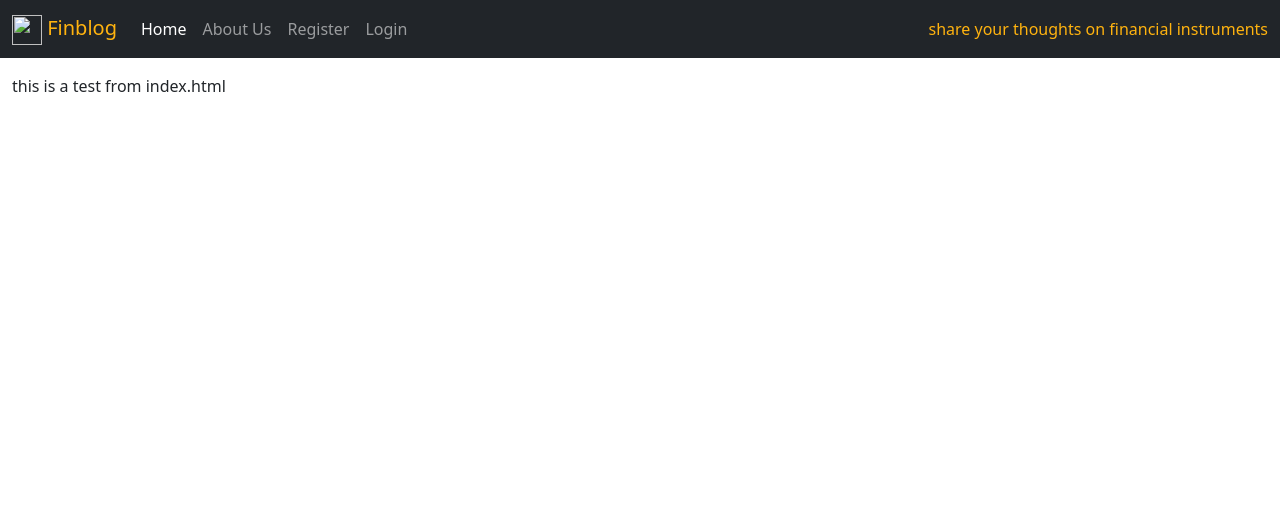
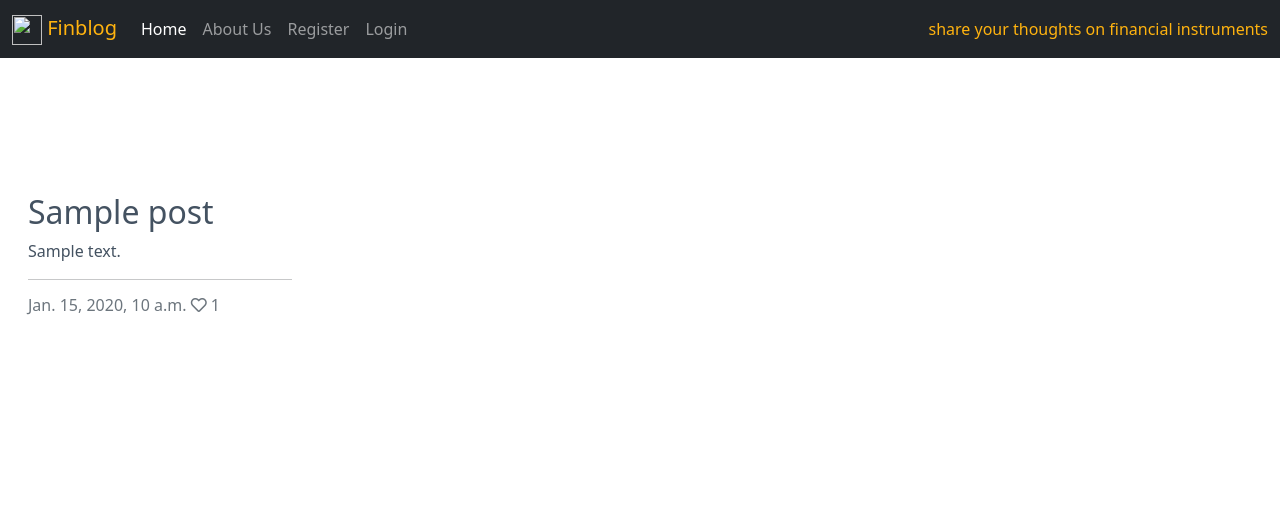
Before and after one commit to MaxRan92/FinBlog, a Django app: page / in a window 1280 px wide. Shown: the top 514 px of the page. Run offline with Django 3.2, Linux system fonts and the light colour scheme; tables that the repository leaves empty hold one stand-in row (values such as "Sample post").

Commit message:
Add asset card view w/CSS styling

```diff
--- a/static/css/style.css
+++ b/static/css/style.css
@@ -1,3 +1,33 @@
 .navbar span {
     color: #FFB30F !important;
 }
+
+/* Assets cards in index.html*/
+
+.card {
+    border: none;
+    background-color: transparent;
+}
+
+.image-container {
+    position: relative;
+    padding: 15%;
+}
+
+.image-flash {
+    position: absolute;
+    bottom: 5%;
+    min-width: 30%;
+    left: -2px;
+    background-color: #FFB30F;
+}
+
+.post-link {
+    text-decoration: none;
+    color: #445261;
+}
+
+.post-link:hover,
+.page-link {
+    color: #FFB30F;
+}
--- a/templates/index.html
+++ b/templates/index.html
@@ -8,10 +8,49 @@
         <!-- Blog Entries Column -->
         <div class="col-12 mt-3 left">
             <div class="row">
-                <p>this is a test from index.html</p>
+                {% for post in post_list %}
+                <div class="div col-md-3">
+                    <div class="div card mb-3">
+                        <div class="div card-body">
+                            <div class="image-container">
+                                {% if "placeholder" in post.featured_image.url %}
+                                <img class="card-img-top" src="https://www.apple.com/ac/structured-data/images/knowledge_graph_logo.png?202205200410">
+                                {% else %}
+                                <img class="card-img-top" src=" {{ post.featured_image.url }}">
+                                {% endif %}
+                            </div>
+                            <a href="#" class="post-link">
+                                <h2 class="card-title">{{ post.title }}</h2>
+                                <p class="card-text">{{ post.excerpt }}</p>
+                            </a>
+                            <hr />
+                            <p class="card-text text-muted h6">{{ post.created_on}} <i class="far fa-heart"></i>
+                                {{ post.number_of_likes }}</p>
+                        </div>
+                    </div>
+                </div>
             </div>
+            {% if forloop.counter|divisibleby:3 %}
+        </div>
+        <div class="row">
+            {% endif %}
+            {% endfor %}
         </div>
     </div>
+</div>
+{% if is_paginated %}
+<nav aria-label="Page navigation">
+    <ul class="pagination justify-content-center">
+        {% if page_obj.has_previous %}
+        <li><a href="?page={{ page_obj.previous_page_number }}" class="page-link">&laquo; PREV </a></li>
+        {% endif %}
+        {% if page_obj.has_next %}
+        <li><a href="?page={{ page_obj.next_page_number }}" class="page-link"> NEXT &raquo;</a></li>
+
+        {% endif %}
+    </ul>
+</nav>
+{% endif %}
 
 </div>
 
```
